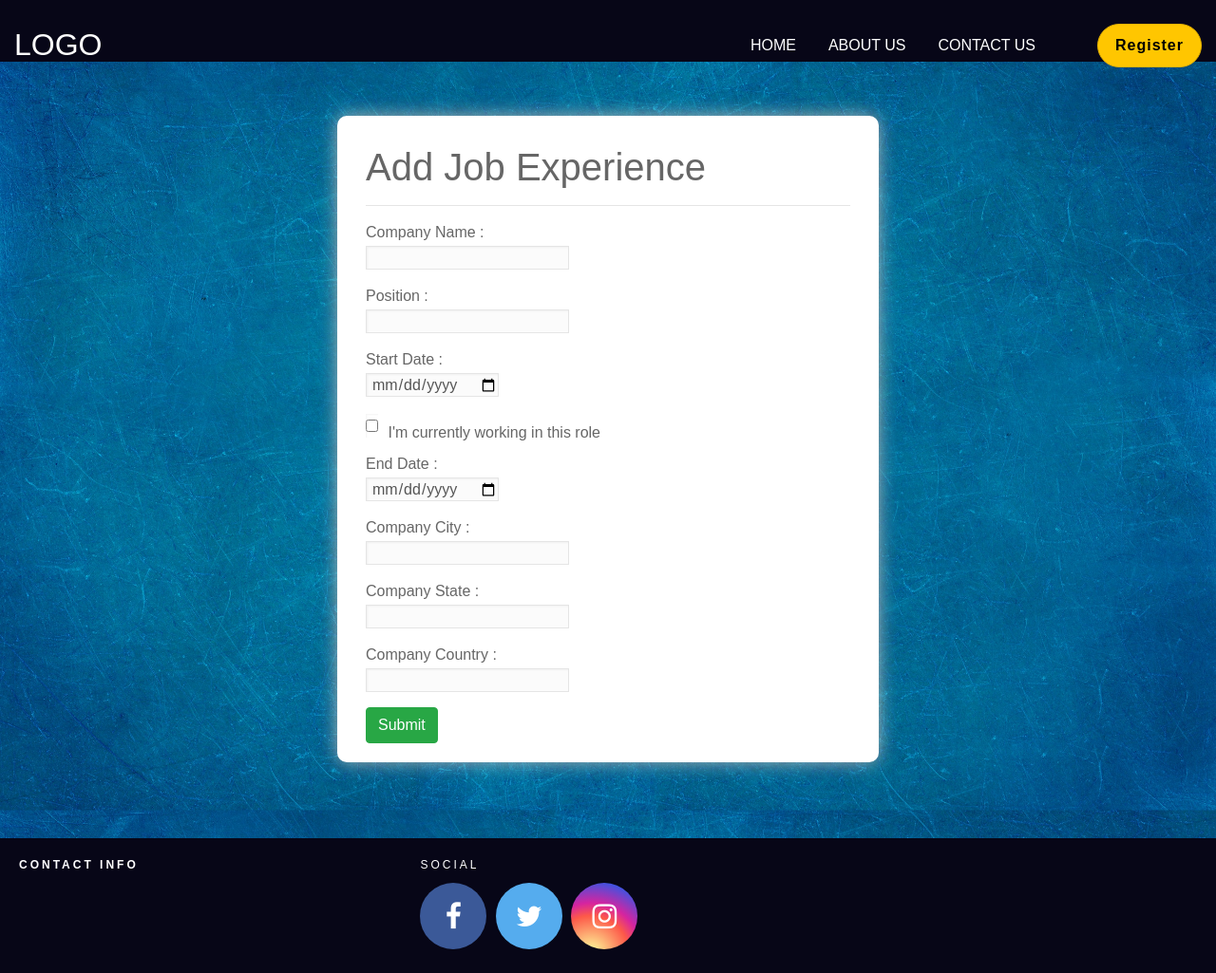
After one commit to Kushal7788/Alumini-Web, a Django app: page /login/profile/add-job in a window 1280 px wide. The commit adds this page. Shown: the whole page at 95% size. Run offline with Django 3.2, Linux system fonts and the light colour scheme; data that the repository does not hold is empty; some libraries are stand-ins or nearby versions; some web fonts are replaced.

Commit message:
Job Description Form added

```diff
--- /dev/null
+++ b/Alumini/static/add-job/css/add-job.css
@@ -0,0 +1,29 @@
+.form-background{
+    margin-top : 5%;
+	margin-left:auto;
+	margin-right:auto;
+
+	background: #FFF;
+	padding: 30px 30px 20px 30px;
+	box-shadow: rgba(187, 187, 187, 1) 0 0px 20px -1px;
+	-webkit-box-shadow: rgba(187, 187, 187, 1) 0 0px 20px -1px;
+	font: Arial, Helvetica, sans-serif;
+	color: #666;
+	border-radius: 10px;
+	-webkit-border-radius: 10px;
+}
+
+.form-background input[type="text"], .form-background input[type="date"], .form-background input[type="checkbox"]{
+    color: #555;
+    padding: 3px 0px 3px 5px;
+    margin-top: 2px;
+    margin-right: 6px;
+    margin-bottom: 16px;
+    border: 1px solid #e5e5e5;
+    background: #fbfbfb;
+	height: 25px;
+	line-height:15px;
+    outline: 0;
+    -webkit-box-shadow: inset 1px 1px 2px rgba(200,200,200,0.2);
+    box-shadow: inset 1px 1px 2px rgba(200,200,200,0.2);
+}
--- /dev/null
+++ b/Alumini/static/add-job/js/add-job.js
@@ -0,0 +1,6 @@
+$(function(){
+    $('#cbox').click(function(){
+        var cb = $('#cbox').is(':checked');
+        $('#e_date').prop('disabled', cb);
+    });
+});
--- a/Alumini/static/profile/css/profile.css
+++ b/Alumini/static/profile/css/profile.css
@@ -118,3 +118,7 @@
 .profile-container{
     padding:3rem;
 }
+
+#add-job{
+    float : right;
+}
--- /dev/null
+++ b/Alumini/templates/AddJobTemplates/add-job-form.html
@@ -0,0 +1,48 @@
+{% extends 'base/base.html' %}
+{% load staticfiles %}
+
+{% block css %}
+<link rel="stylesheet" type="text/css" href="{% static 'add-job/css/add-job.css' %}">
+{% endblock %}
+
+{% block body %}
+<div class="container ">
+
+    <div class="row">
+        <div class="col-md-3">
+
+        </div>
+        <div class="col-md-6 form-background">
+            <h1>Add Job Experience</h1>
+            <hr>
+            <form method="post">
+                {% csrf_token %}
+                Company Name : <br>
+                <input type="text" name="company_name" id="c_name" required><br>
+                Position : <br>
+                <input type="text" name="position" id="pos" required><br>
+                Start Date : <br>
+                <input type="date" name="start_date" id="s_date" required/><br>
+                <input type="checkbox" name="checkbox1" id="cbox"/> I'm currently working in this role <br>
+                End Date : <br>
+                <input type="date" name="end_date" id="e_date"/><br>
+                Company City : <br>
+                <input type="text" name="city" id="city" required/><br>
+                Company State : <br>
+                <input type="text" name="state" id="state" required><br>
+                Company Country : <br>
+                <input type="text" name="country" id="country" required><br>
+                <input type="submit" value="Submit" class="btn btn-success">
+            </form>
+        </div>
+        <div class="col-md-3">
+
+        </div>
+    </div>
+</div>
+{% endblock %}
+
+{% block scripts %}
+<script src="https://ajax.googleapis.com/ajax/libs/jquery/3.4.1/jquery.min.js"></script>
+<script type="text/javascript" src="{% static 'add-job/js/add-job.js' %}"></script>
+{% endblock %}s
--- a/Alumini/urls.py
+++ b/Alumini/urls.py
@@ -32,7 +32,8 @@ urlpatterns = [
     url(r'^register/', include('RegisterApp.urls'), name='register'),
     url(r'^login/profile$', views.profileView, name='profile'),
     url('^', include('django.contrib.auth.urls')),
-    url(r'^admin_privilege/', include('Adminpanel.urls'), name='adminpanel')
+    url(r'^admin_privilege/', include('Adminpanel.urls'), name='adminpanel'),
+    url(r'^login/profile/add-job$', views.addJob, name='addJob'),
     # url(r'^reset-password/$', views.resetPassword, name='reset-password')
 
 ]
--- a/Alumini/views.py
+++ b/Alumini/views.py
@@ -1,9 +1,11 @@
 from django.conf import settings
 from django.contrib import messages
 from django.contrib.auth import authenticate, login, logout
+from django.core.exceptions import ObjectDoesNotExist
 from django.core.mail import send_mail
 from django.shortcuts import render, redirect
 from django.template.loader import render_to_string
+from RegisterApp.models import *
 
 from .form import *
 
@@ -72,13 +74,56 @@ def contact(request):
 
 
 def profileView(request):
+    # ccuser = Myuser.objects.get(user_id=curr_user)
     current_user = request.user
-    high_edu = current_user.highereducation_set.all()
+    if HigherEducation.objects.filter(coll_user=current_user).count():
+        high_edus = HigherEducation.objects.filter(coll_user=current_user)
+    else:
+        high_edus = None
     # this will give queryset of all jobs of particular user.
-    jobs = current_user.jobdescription_set.all()
+
+    if JobDescription.objects.filter(user_job=current_user).count():
+        jobs = JobDescription.objects.filter(user_job=current_user)
+    else:
+        jobs = None
+    try:
+        curr_addr = UserAddr.objects.get(curr_add_user=current_user)
+    except(ObjectDoesNotExist):
+        curr_addr = None
+
+    try:
+        school_addr = SchoolAdd.objects.get(school_user=current_user)
+    except(ObjectDoesNotExist):
+        school_addr = None
+
     my_profile = {
         'current_user': current_user,
         'jobs': jobs,
-        'education': high_edu,
+        'education': high_edus,
+        'school_addr': school_addr,
+        'curr_addr': curr_addr,
     }
     return render(request, 'ProfileTemplates/profile.html', my_profile)
+
+
+def addJob(request):
+    current_user = request.user
+    if request.method == "POST":
+        company_name = request.POST.get("company_name")
+        position = request.POST.get("position")
+        company_city = request.POST.get("city")
+        company_state = request.POST.get("state")
+        company_country = request.POST.get("country")
+        join_date = request.POST.get("start_date")
+        if request.POST.get("checkbox1"):
+            is_working = True
+        else:
+            is_working = False
+        resign_date = request.POST.get("end_date")
+        cc_user = MyUser.objects.get(id=current_user.id)
+        job_detail = JobDescription(company_name=company_name, position=position, company_city=company_city,
+                                    company_state=company_state, company_country=company_country, join_date=join_date,
+                                    is_working=is_working, resign_date=resign_date, user_job=cc_user)
+        job_detail.save()
+        return redirect('profile')
+    return render(request, 'AddJobTemplates/add-job-form.html', {})
```
Also changed, not shown: Alumini/templates/ProfileTemplates/profile.html (+43 -26 lines), RegisterApp/models.py (+8 -8 lines).
